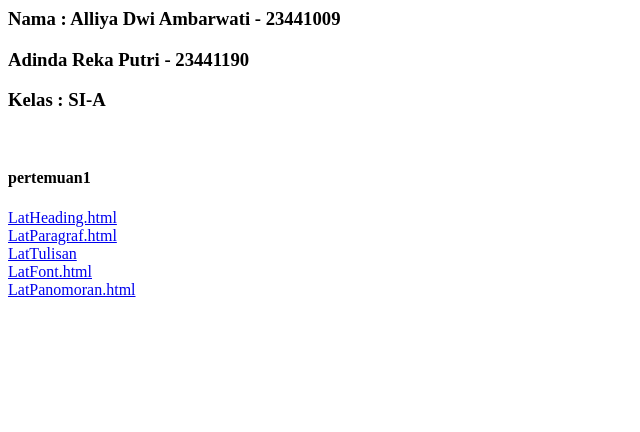
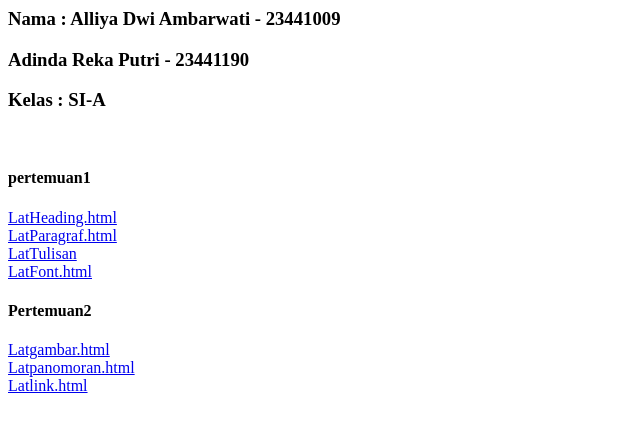
Before and after one commit to alliyadwiambarwati/Desain-Web, a plain HTML site: page index.html in a window 1280 px wide. Shown: the whole page, without its empty margins (0-640 px from the left). Drawn offline with Linux system fonts and the light colour scheme.

Commit message:
menambah pratikum pertemuan2

```diff
--- a/index.html
+++ b/index.html
@@ -16,7 +16,21 @@
       <br>
       <a href="pertemuan1/LatFont.html">LatFont.html</a>
       <br>
-      <a href="pertemuan1/LatPanomoran.html">LatPanomoran.html</a>
+
+    <h4>Pertemuan2</h4>
+      <a href="pertemuan2/Latgambar.html">Latgambar.html</a>
       <br>
+      <a href="pertemuan2/Latpanomoran.html">Latpanomoran.html</a>
+      <br>
+      <a href="pertemuan2/Latlink.html">Latlink.html</a>
+      <br>
+
+
+
+
+
+
+
+
     </body>
 </html>
```
